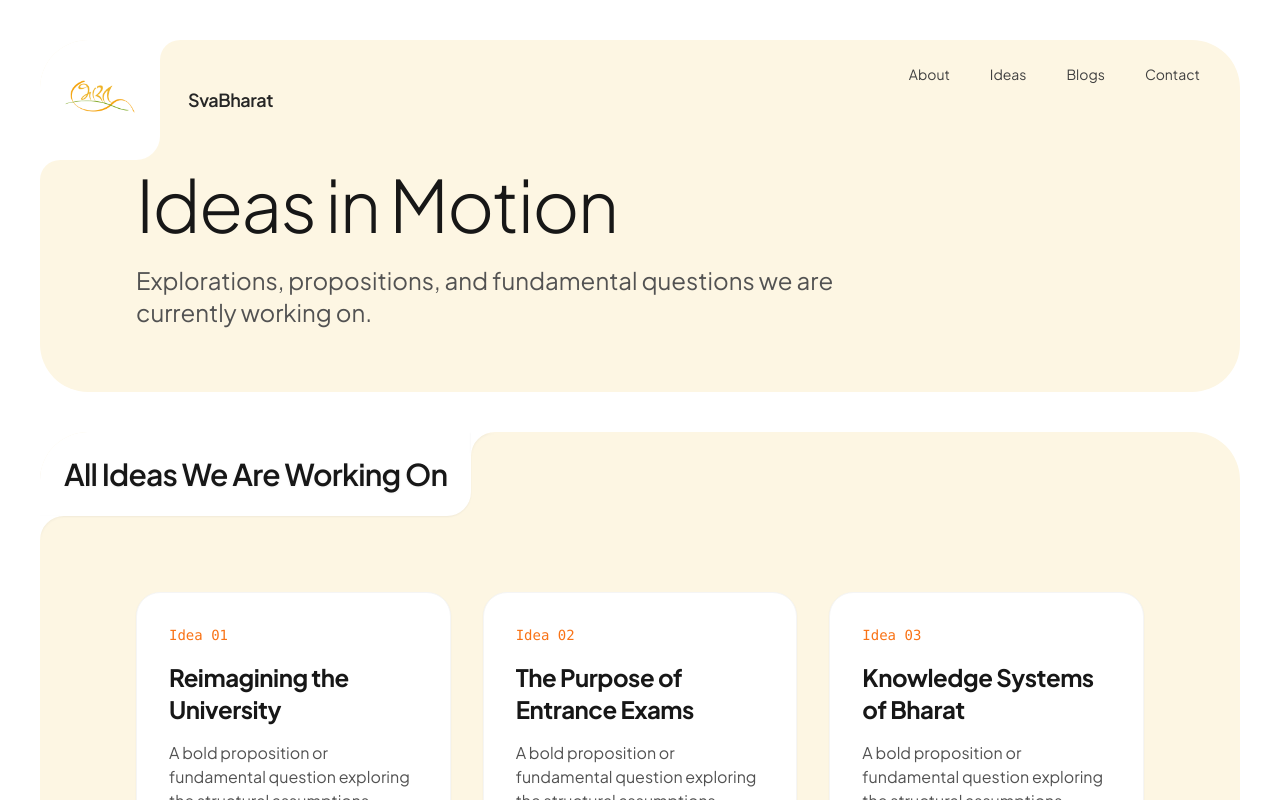
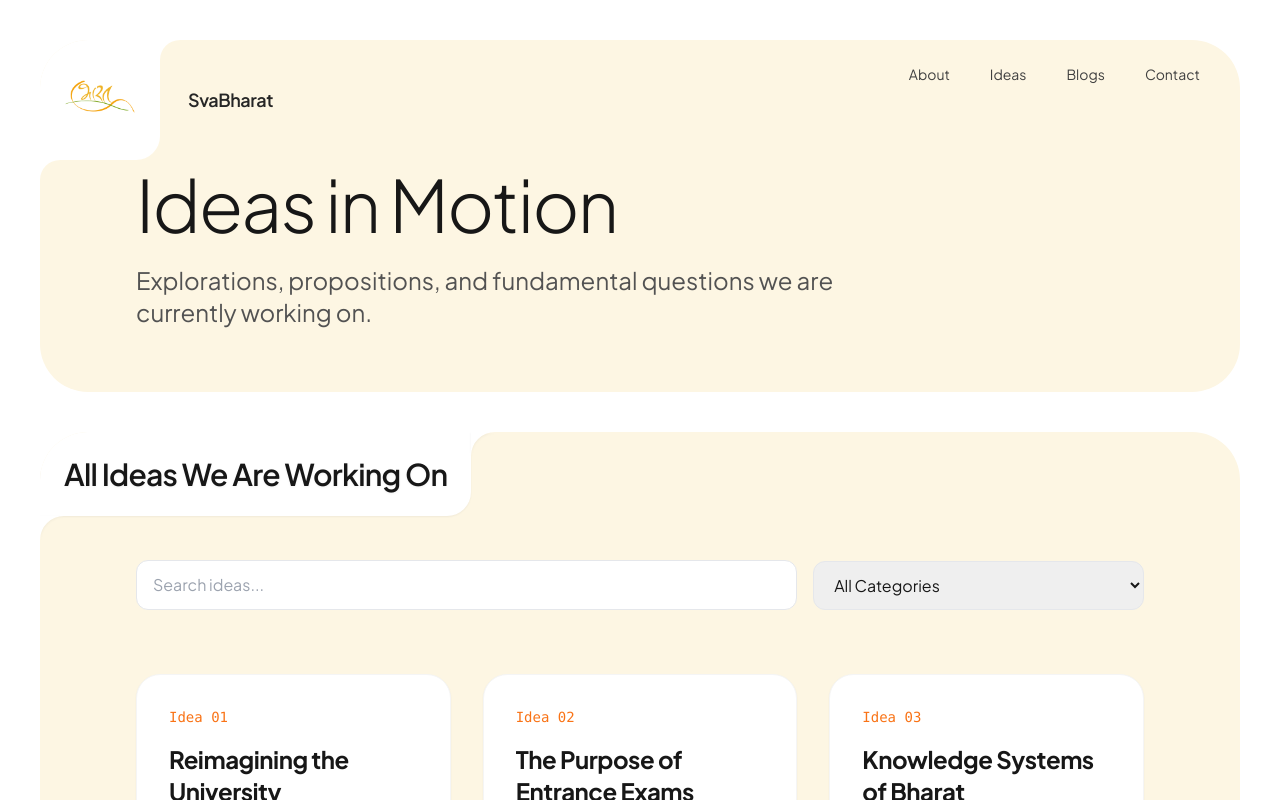
Before and after one commit to Garvit-png/SvaBharat, a React (Vite) app: page /ideas in a window 1280 px wide. Shown: the top 800 px of the page. Built offline with nearby package versions, Linux system fonts and the light colour scheme.

Commit message:
Add search and category filter to ideas page

```diff
--- a/src/pages/Ideas.tsx
+++ b/src/pages/Ideas.tsx
@@ -1,7 +1,19 @@
+import { useState } from "react";
 import { CutTitle } from "../components/CutTitle";
 import { Navbar } from "../components/Navbar";
 
 export function Ideas() {
+  const [search, setSearch] = useState("");
+
+const ideas = [
+  "Reimagining the University",
+  "The Purpose of Entrance Exams",
+  "Knowledge Systems of Bharat",
+];
+
+const filteredIdeas = ideas.filter((idea) =>
+  idea.toLowerCase().includes(search.toLowerCase())
+);
   return (
     <div className="flex flex-col w-full gap-4 md:gap-8 lg:gap-10">
       {/* Page Header */}
@@ -16,13 +28,24 @@ export function Ideas() {
       {/* All Ideas Section */}
       <section className="relative w-full py-24 px-6 md:px-12 lg:px-24 bg-[#Fdf6e3] rounded-3xl md:rounded-[3rem] overflow-hidden">
         <CutTitle position="top-left">All Ideas We Are Working On</CutTitle>
+        <div className="mt-8 flex flex-col md:flex-row gap-4 justify-between items-center">
+  <input
+  type="text"
+  placeholder="Search ideas..."
+  value={search}
+  onChange={(e) => setSearch(e.target.value)}
+  className="w-full md:w-2/3 px-4 py-3 border rounded-xl outline-none focus:ring-2 focus:ring-orange-400"
+/>
 
+  <select className="w-full md:w-1/3 px-4 py-3 border rounded-xl outline-none">
+    <option>All Categories</option>
+    <option>Education</option>
+    <option>Technology</option>
+    <option>Society</option>
+  </select>
+</div>
         <div className="mt-16 max-w-6xl mx-auto grid grid-cols-1 md:grid-cols-2 lg:grid-cols-3 gap-8">
-          {[
-            "Reimagining the University",
-            "The Purpose of Entrance Exams",
-            "Knowledge Systems of Bharat"
-          ].map((title, i) => (
+          {filteredIdeas.map((title, i) => (
             <div key={i} className="bg-white rounded-3xl p-8 shadow-sm border border-neutral-100 flex flex-col h-full group hover:shadow-md transition-shadow cursor-pointer">
               <div className="text-orange-500 font-mono text-sm mb-4">Idea {String(i + 1).padStart(2, '0')}</div>
               <h3 className="text-2xl font-bold mb-4 group-hover:text-orange-600 transition-colors">{title}</h3>
```
